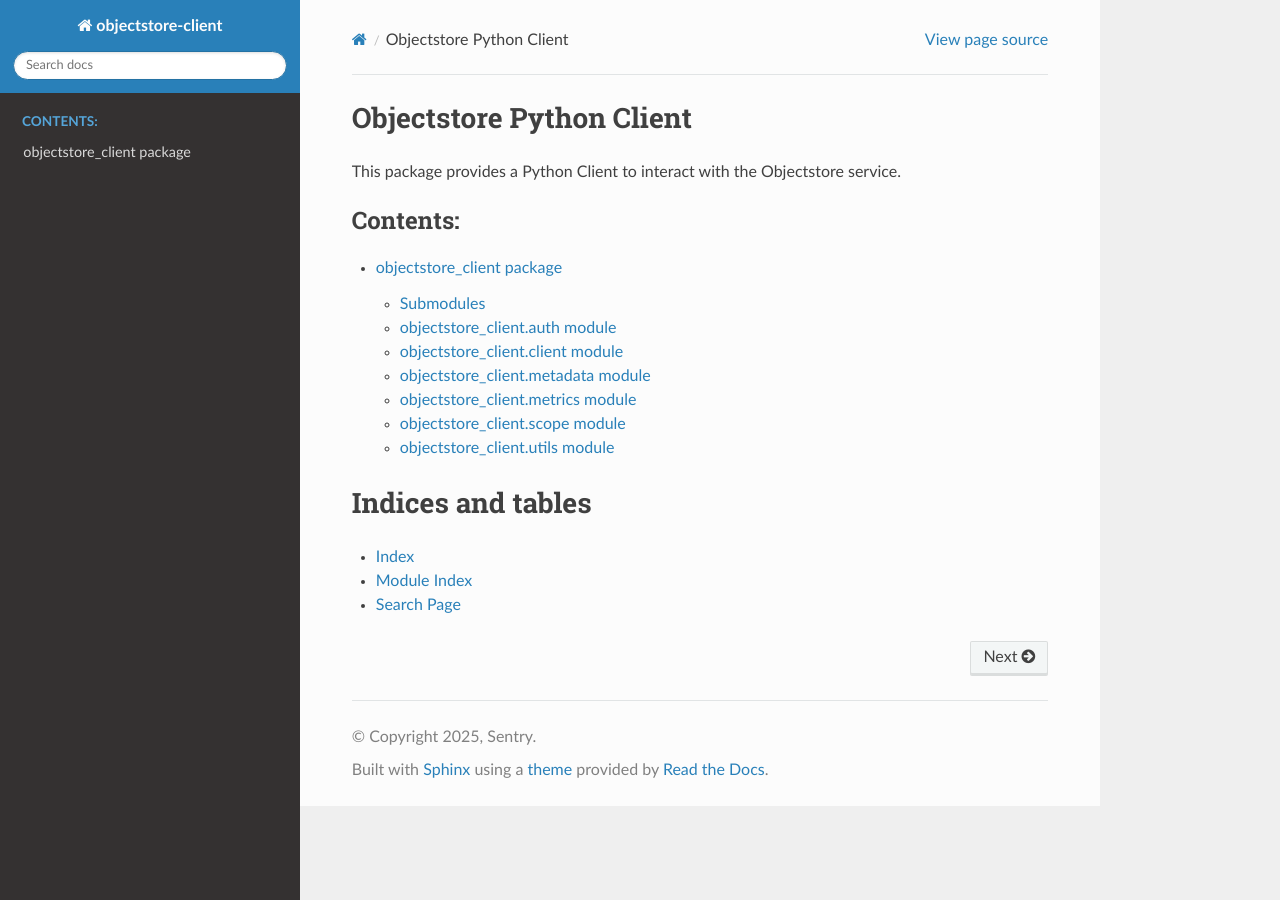
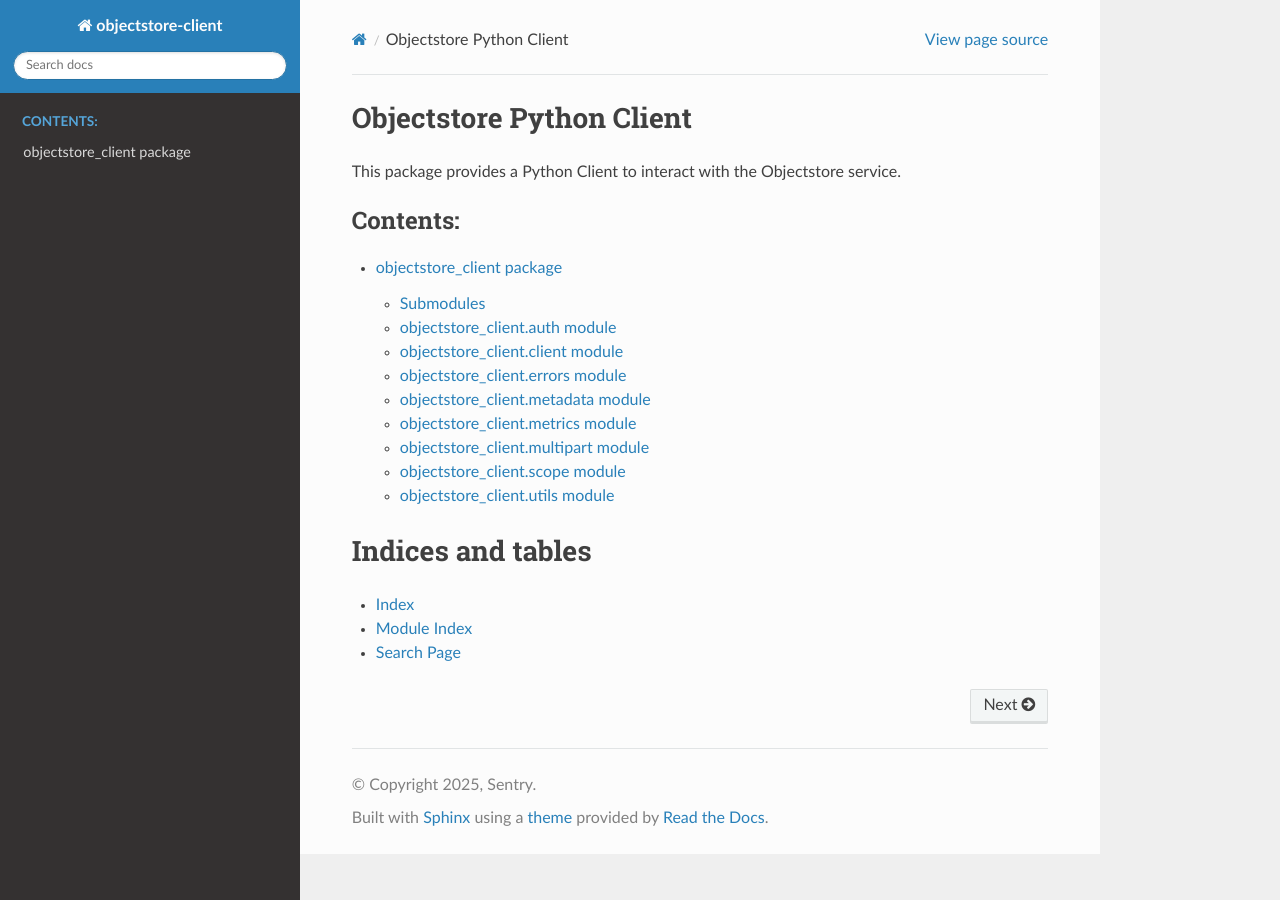
Before and after one commit to getsentry/objectstore, a Sphinx documentation site: the page built from clients/python/docs/index.rst, in a window 1280 px wide. Built offline with Sphinx 7.4.7 and the Read the Docs theme 3.1.0, drawn with Linux system fonts in a browser that asks for light colours.

Commit message:
fix: restore suppress_warnings for sphinx docs build
The ref.python suppression is needed because Session is re-exported
from __init__.py, causing ambiguous cross-reference warnings with -W.
Also update auto-generated rst to include errors and multipart modules.

```diff
--- a/clients/python/docs/conf.py
+++ b/clients/python/docs/conf.py
@@ -25,3 +25,7 @@
     "undoc-members": True,
     "show-inheritance": True,
 }
+
+# Session is re-exported from __init__.py and defined in client.py,
+# causing ambiguous cross-reference warnings with -W.
+suppress_warnings = ["ref.python"]
--- a/clients/python/docs/objectstore_client.rst
+++ b/clients/python/docs/objectstore_client.rst
@@ -25,6 +25,14 @@
    :show-inheritance:
    :undoc-members:
 
+objectstore\_client.errors module
+---------------------------------
+
+.. automodule:: objectstore_client.errors
+   :members:
+   :show-inheritance:
+   :undoc-members:
+
 objectstore\_client.metadata module
 -----------------------------------
 
@@ -37,6 +45,14 @@
 ----------------------------------
 
 .. automodule:: objectstore_client.metrics
+   :members:
+   :show-inheritance:
+   :undoc-members:
+
+objectstore\_client.multipart module
+------------------------------------
+
+.. automodule:: objectstore_client.multipart
    :members:
    :show-inheritance:
    :undoc-members:
```
